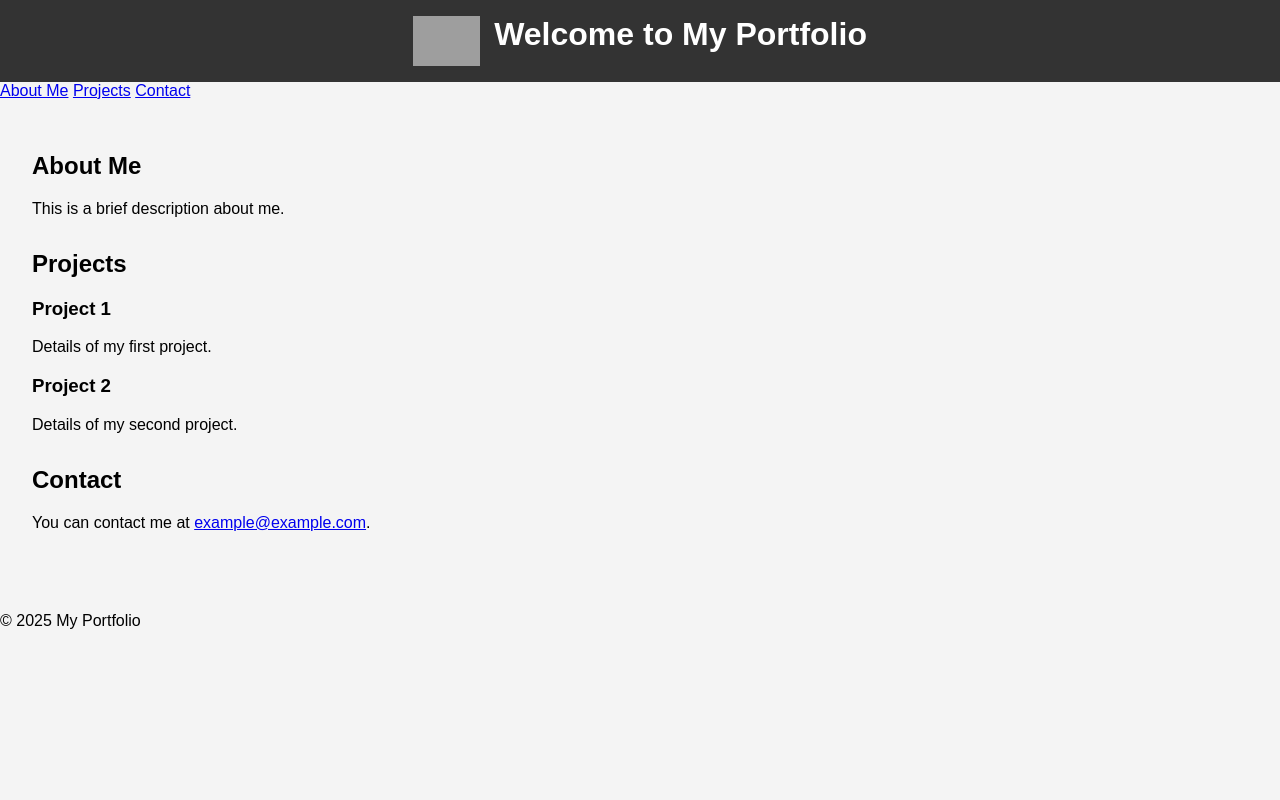
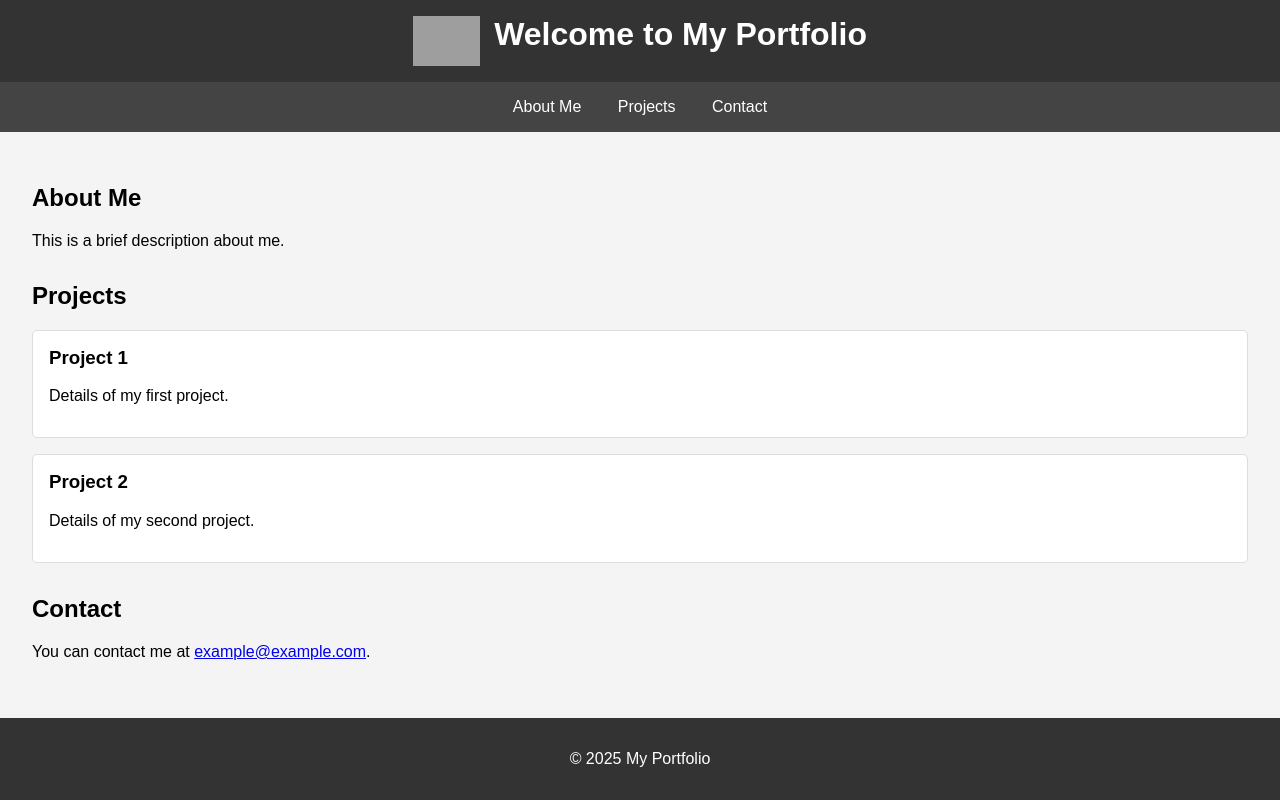
Before and after one commit to guanshiyin28/Python-Simple-Website, a Flask app: page / in a window 1280 px wide. Run offline with Flask 3, Linux system fonts and the light colour scheme; grey boxes are pictures that could not be loaded.

Commit message:
Update style.css

```diff
--- a/static/style.css
+++ b/static/style.css
@@ -19,3 +19,42 @@ main {
 section {
   margin-bottom: 2rem;
 }
+
+nav {
+  background-color: #444;
+  color: #fff;
+  padding: 1rem;
+  text-align: center;
+}
+
+nav a {
+  color: #fff;
+  margin: 0 1rem;
+  text-decoration: none;
+}
+
+nav a:hover {
+  text-decoration: underline;
+}
+
+footer {
+  background-color: #333;
+  color: #fff;
+  text-align: center;
+  padding: 1rem 0;
+  position: fixed;
+  width: 100%;
+  bottom: 0;
+}
+
+.project-card {
+  background-color: #fff;
+  border: 1px solid #ddd;
+  border-radius: 5px;
+  padding: 1rem;
+  margin-bottom: 1rem;
+}
+
+.project-card h3 {
+  margin-top: 0;
+}
```
